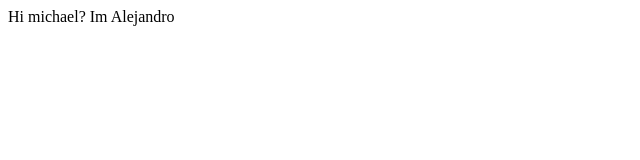
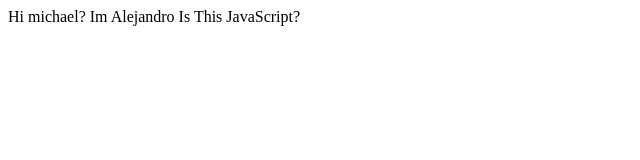
Before and after one commit to Alejandro-Z66/alejandros-project, a plain HTML site: page index.html in a window 1280 px wide. Shown: the whole page, without its empty margins (0-640 px from the left). Drawn offline with Linux system fonts and the light colour scheme.

Commit message:
Classadoo autocommit

```diff
--- a/index.html
+++ b/index.html
@@ -4,6 +4,6 @@
   <body>
     Hi michael?
     Im Alejandro
-
+  Is This JavaScript?
   </body>
 </html>
```
